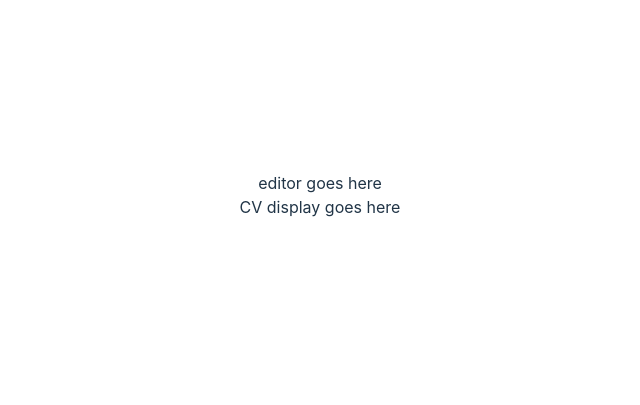
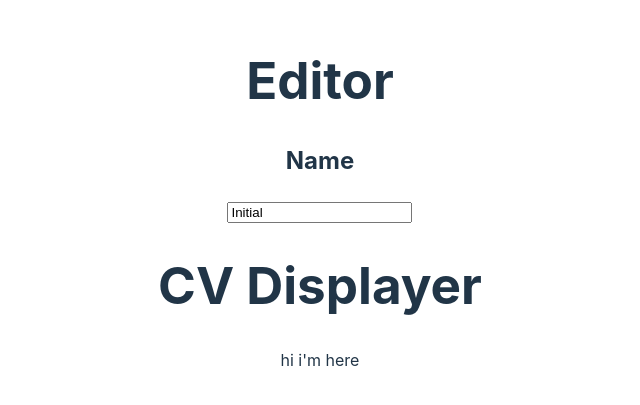
Before and after one commit to Neo319/project-cv, a React (Vite) app: page / in a window 1280 px wide. Shown: the part 205-610 px from the top of the page, without its empty margins (320-960 px from the left). Built offline with nearby package versions, Linux system fonts and the light colour scheme.

Commit message:
create editor, displayer & name state

```diff
--- a/src/App.jsx
+++ b/src/App.jsx
@@ -1,40 +1,28 @@
 import { useState } from 'react'
-import reactLogo from './assets/react.svg'
-import viteLogo from '/vite.svg'
 import './App.css'
 
+import Editor from './components/editor'
+import Displayer from './components/displayer';
+
 function App() {
-  const [count, setCount] = useState(0)
+  const [name, setName] = useState('Initial');
+
+  function handleNameChange (e) {
+    setName(e.target.value);
+  }
 
   return (
     <>
-      {/* <div>
-        <a href="https://vitejs.dev" target="_blank">
-          <img src={viteLogo} className="logo" alt="Vite logo" />
-        </a>
-        <a href="https://react.dev" target="_blank">
-          <img src={reactLogo} className="logo react" alt="React logo" />
-        </a>
-      </div>
-      <h1>Vite + React</h1>
-      <div className="card">
-        <button onClick={() => setCount((count) => count + 1)}>
-          count is {count}
-        </button>
-        <p>
-          Edit <code>src/App.jsx</code> and save to test HMR
-        </p>
-      </div>
-      <p className="read-the-docs">
-        Click on the Vite and React logos to learn more
-      </p> */}
 
       <div>
-        editor goes here
+        <h1>Editor</h1>
+        <Editor label="Name" value={name} onChange={handleNameChange} />
       </div>
 
       <div>
-        CV display goes here
+        <h1>CV Displayer</h1>
+        <Displayer></Displayer>
+
       </div>
 
 
--- /dev/null
+++ b/src/components/displayer.jsx
@@ -0,0 +1,7 @@
+export default function Displayer () {
+  return (
+    <>
+      <span>hi i'm here</span>
+    </>
+  );
+}
--- /dev/null
+++ b/src/components/editor.jsx
@@ -0,0 +1,14 @@
+export default function Editor({ label, value, onChange }) {
+  return (
+    <>
+    <h2>{label}</h2>
+
+    <input
+      type="text"
+      value={value}
+      onChange={onChange}
+    />
+
+    </>
+  );
+}
```
Also changed, not shown: src/components/data.jsx (deleted), src/components/section.jsx (deleted).
